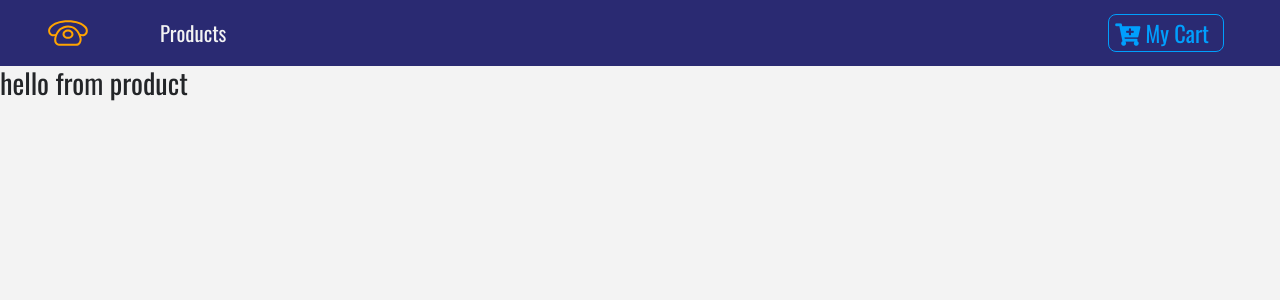
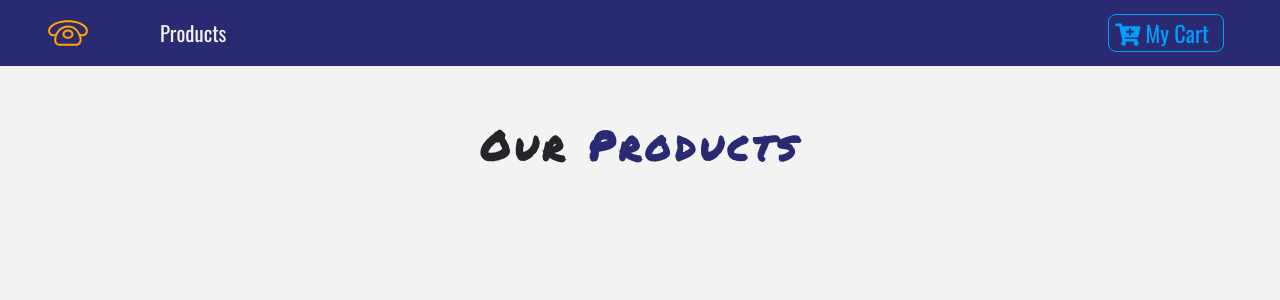
Before and after one commit to strongSoda/Hungari, a React (Create React App) app: page / in a window 1280 px wide. Shown: the top 300 px of the page. Built offline with nearby package versions, Linux system fonts and the light colour scheme.

Commit message:
setup Title component

```diff
--- a/src/App.css
+++ b/src/App.css
@@ -12,7 +12,7 @@
     color: var(--mainDark) !important;
 }
 
-.text-tile{
+.text-title{
     font-family: 'Permanent Marker',cursive;
     letter-spacing: 0.3rem;
     text-transform: uppercase;
--- a/src/components/ProductList.js
+++ b/src/components/ProductList.js
@@ -1,13 +1,23 @@
 import React, { Component } from 'react';
 import Product from './Product';
+import Title from './Title';
 
 class ProductList extends Component {
-    state = {  }
+    state = {
+        products: []
+     }
     render() {
         return (
-            <div>
-                <Product></Product>
-            </div>
+            <React.Fragment>
+                <div className="py-5">
+                    <div className="container">
+                        <Title name="our" title="products"></Title>
+                        <div className="row">
+                        </div>
+                    </div>
+                </div>
+            </React.Fragment>
+                // <Product></Product>
         );
     }
 }
--- /dev/null
+++ b/src/components/Title.js
@@ -0,0 +1,15 @@
+import React, { Component } from 'react';
+
+const Title = ({ name,  title }) => {
+    return (
+        <div className="row">
+            <div className="col-10 mx-auto my-2 text-center text-title">
+                <h1 className="text-capitalize font-weight-bold">
+                    {name} <strong className="text-blue">{title}</strong>
+                </h1>
+            </div>
+        </div>
+     );
+}
+
+export default Title;
```
